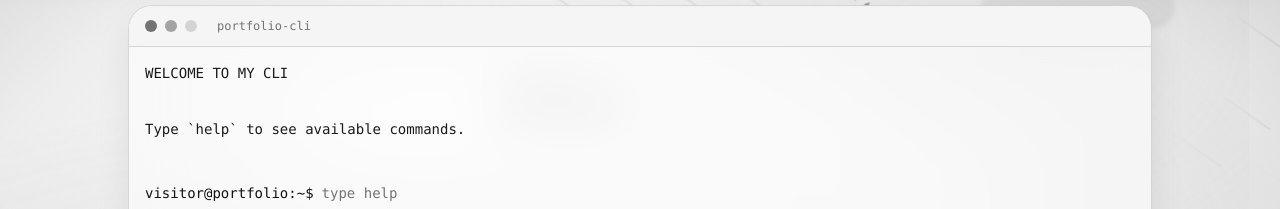
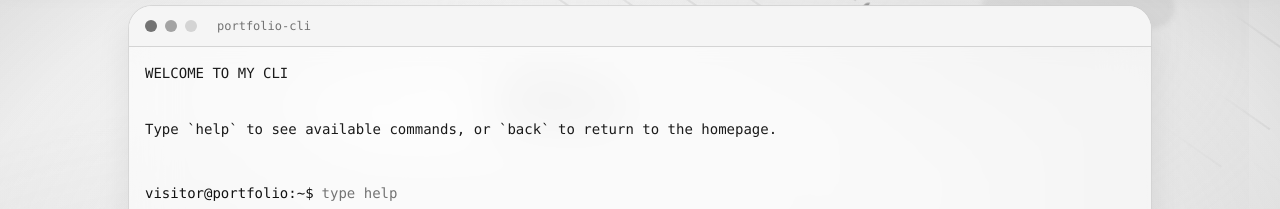
Before and after one commit to nswarnob/my_portfolio, a React (Vite) app: page /cli in a window 1280 px wide. Shown: the part 91-300 px from the top of the page. Built offline with nearby package versions, Linux system fonts and the light colour scheme; no server answers.

Commit message:
updated cli pages instruction

```diff
--- a/src/pages/CliPage.jsx
+++ b/src/pages/CliPage.jsx
@@ -5,7 +5,7 @@ import { data } from "../data/portfolioData";
 const getBootMessages = () => [
   "WELCOME TO MY CLI",
   "",
-  "Type `help` to see available commands.",
+  "Type `help` to see available commands, or `back` to return to the homepage.",
   "",
 ];
 
```
